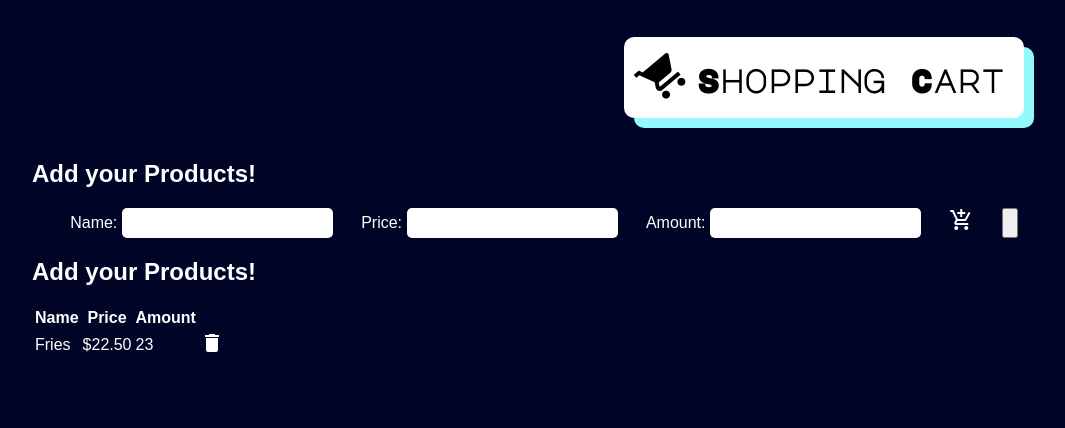
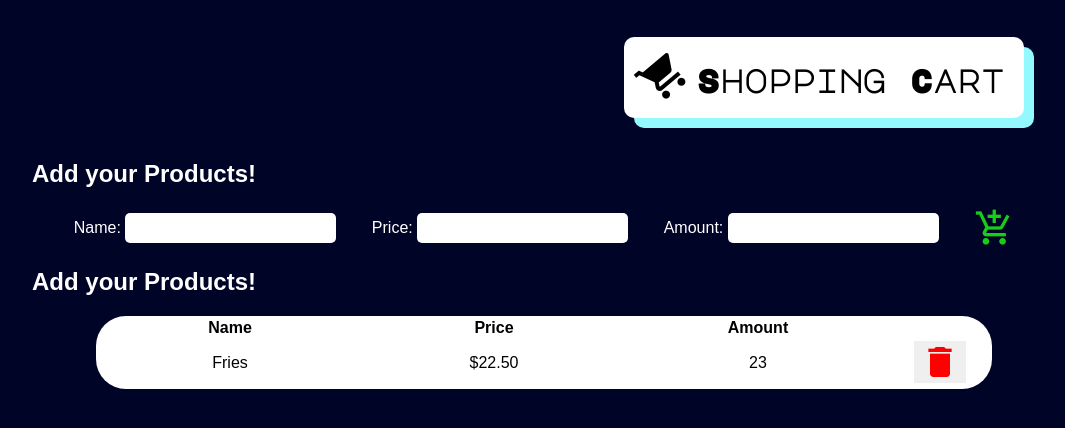
Before and after one commit to WillianChavez/shoppingCart, a plain HTML site: page index.html in a window 1280 px wide. Shown: the whole page, without its empty margins (96-1161 px from the left). Drawn offline with nearby package versions, Linux system fonts and the light colour scheme; a web font is replaced by a local one.

Commit message:
add table styles

```diff
--- a/CSS/styles.css
+++ b/CSS/styles.css
@@ -13,6 +13,8 @@
     --font-size-header: 2rem;
     --font-size-title: 1.5rem;
     --font-size-text: 1rem;
+
+    --icon-size:2.5rem;
 }
 /*GENERAL STYLES*/
 * {
@@ -128,7 +130,7 @@ body {
     width: 80%;
 }
 
-.container__title{
+.title{
     font-size:var(--font-size-title);
 }
 
@@ -136,14 +138,17 @@ body {
 .add-products{
     display: flex;
     justify-content: space-around;
+    align-items:center;
     padding: 0 1.5rem;
     font-size: var(--font-size-text);
 }
-.field__input{
+.field__input,.submit{
     appearance: none;
     box-shadow: none;
     border: none;
     outline: none;
+}
+.field__input{
 
     border-radius: 5px;
     height:30px;
@@ -157,3 +162,58 @@ body {
 .field__input:focus{
     font-size:var(--font-size-text);
 }
+
+
+
+.add-products__send{
+    position: relative;
+
+}
+.icon-add-cart{
+    position: absolute;
+    top: 0;
+    left: 0;
+    font-size: var(--icon-size);
+    color:var(--green);
+    z-index:-1;
+}
+.submit{
+    width:var(--icon-size);
+    height:var(--icon-size);
+    background-color: transparent;
+    cursor: pointer;
+
+}
+
+/*Added products*/
+.added-products{
+    padding: 0 4rem ;
+}
+
+.table{
+    width:70vw;
+    background-color: var(--white);
+    color:var(--black);
+    border-radius: 30px;
+}
+
+.table__header,.table__row-product{
+    display: grid;
+    grid-template-columns:repeat(3,1fr) 100px;
+    justify-items: center;
+}
+
+.table__row-product{
+    border-bottom: 1px groove rgb(185, 185, 185);
+    align-items: center;
+}
+
+.table__row-product:last-child{
+    border-bottom: none;
+}
+.icon-delete{
+    color: var(--red);
+    font-size:var(--icon-size);
+    border: none;
+    cursor: pointer;
+}
--- a/index.html
+++ b/index.html
@@ -38,7 +38,7 @@
         <main class="main">
             <!--add Products______________________________________________________-->
             <div class="container">
-                <h2 class="container__title">Add your Products!</h2>
+                <h2 class="title">Add your Products!</h2>
                 <form class="add-products" action="#">
                     <div class="field">
                         <label for="name">Name:</label>
@@ -54,14 +54,16 @@
                         <label for="amount">Amount:</label>
                         <input type="text" name="amount" id="amount" class="field__input"  autocomplete="None"/>
                     </div>
-                    <span class="material-icons material-icons-outlined icon-add-cart"> add_shopping_cart </span>
-                    <input type="submit" value="" />
+                    <div class="add-products__send">
+                        <span class="material-icons material-icons-outlined icon-add-cart"> add_shopping_cart </span>
+                        <input type="submit" value="" class="submit"/>
+                    </div>
                 </form>
             </div>
 
             <!--Added products____________________________________________________-->
             <div class="container">
-                <h2 class="container__title">Add your Products!</h2>
+                <h2 class="title">Add your Products!</h2>
                 <section class="added-products">
                     <table class="table">
                         <thead>
@@ -75,7 +77,7 @@
                             <td class="row-text">Fries</td>
                             <td class="row-text">$22.50</td>
                             <td class="row-text">23</td>
-                            <td><a class="material-icons-outlined material-icons icon-delete"> delete </a></td>
+                            <td><button class="material-icons-outlined material-icons icon-delete"> delete </button></td>
                         </tr>
                     </table>
                 </section>
```
